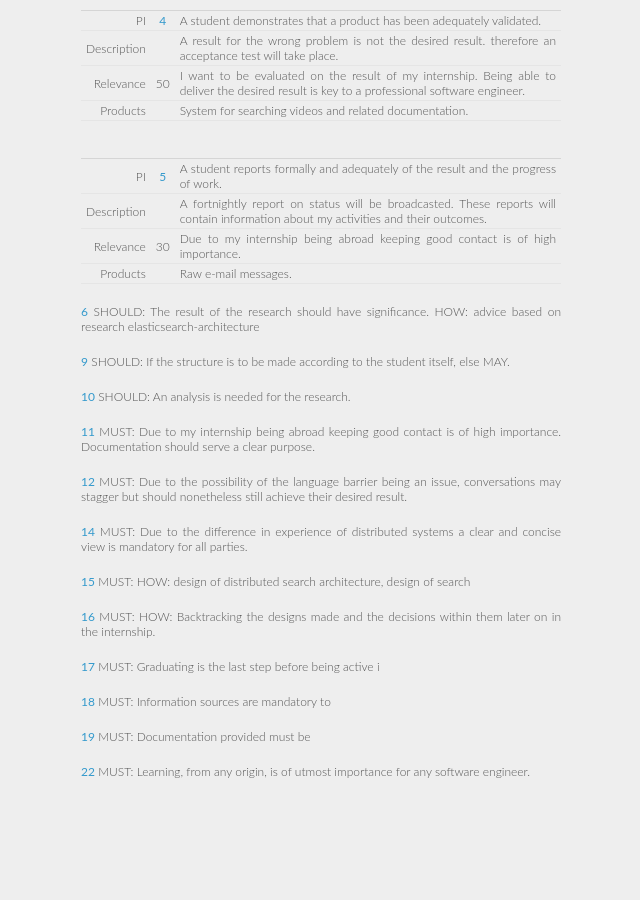
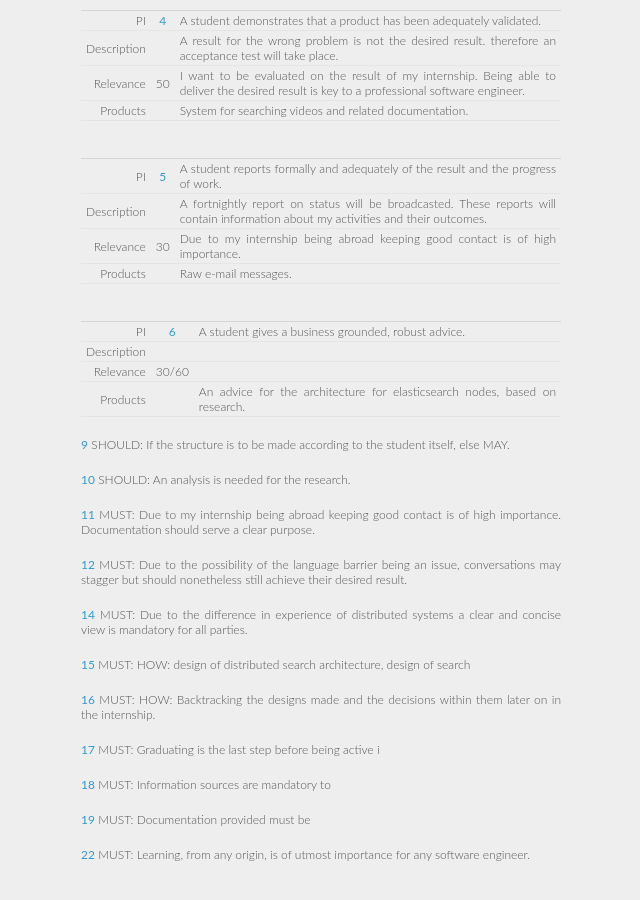
Before and after one commit to xeago/gradblog, a Jekyll site: the page built from graduation/performance-plan.md, in a window 1280 px wide and 900 px high, scrolled down 1397 px. Shown: the whole window, without its empty margins (319-959 px from the left). Built offline with Jekyll 4.4.1, drawn with Linux system fonts in a browser that asks for light colours; Markdown is read by kramdown in place of the engine named in the settings; before the commit the page ends 2214 px from its top, so only the background shows below that.

Commit message:
PI 6 is rather complete already, I either give it or I don't.

```diff
--- a/graduation/performance-plan.md
+++ b/graduation/performance-plan.md
@@ -76,9 +76,12 @@ Description |           | A fortnightly report on status will be broadcasted. Th
 Relevance   | 30        | Due to my internship being abroad keeping good contact is of high importance.
 Products    |           | Raw e-mail messages.
 
-[6][PI06]
-    SHOULD: The result of the research should have significance.
-    HOW:    advice based on research elasticsearch-architecture
+  |         |
+-:|:-------:|-----------|
+PI          | [6][PI06] | A student gives a business grounded, robust advice.
+Description |           |
+Relevance   | 30/60     |
+Products    |           | An advice for the architecture for elasticsearch nodes, based on research.
 
 [9][PI09]
     SHOULD: If the structure is to be made according to the student itself, else MAY.
```
